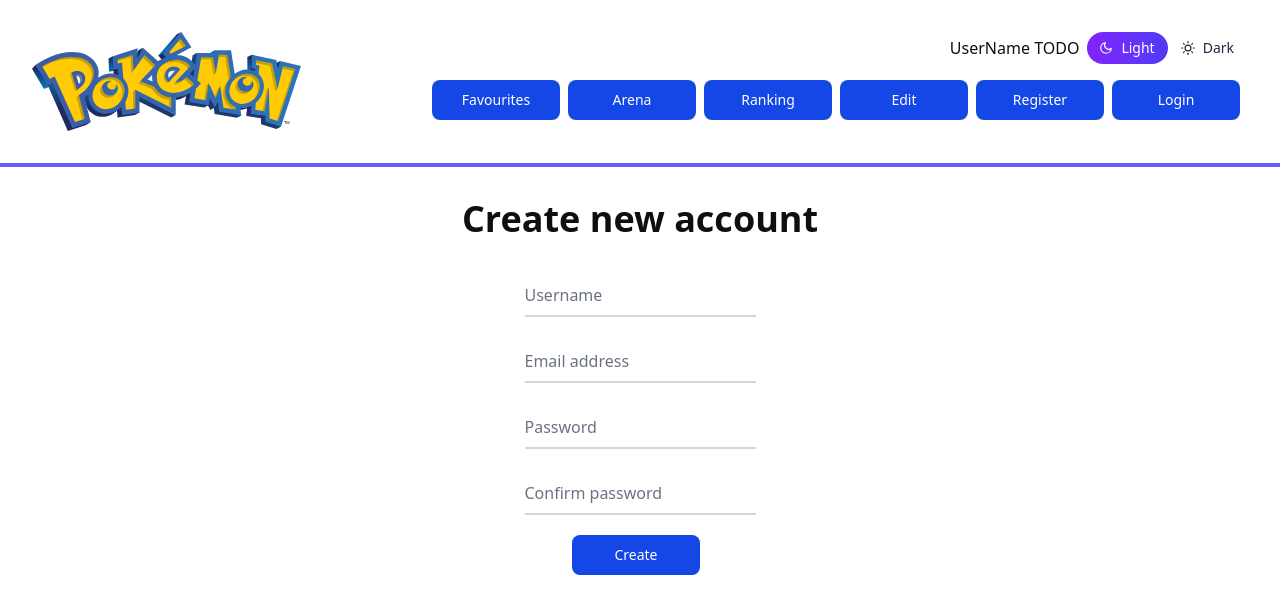
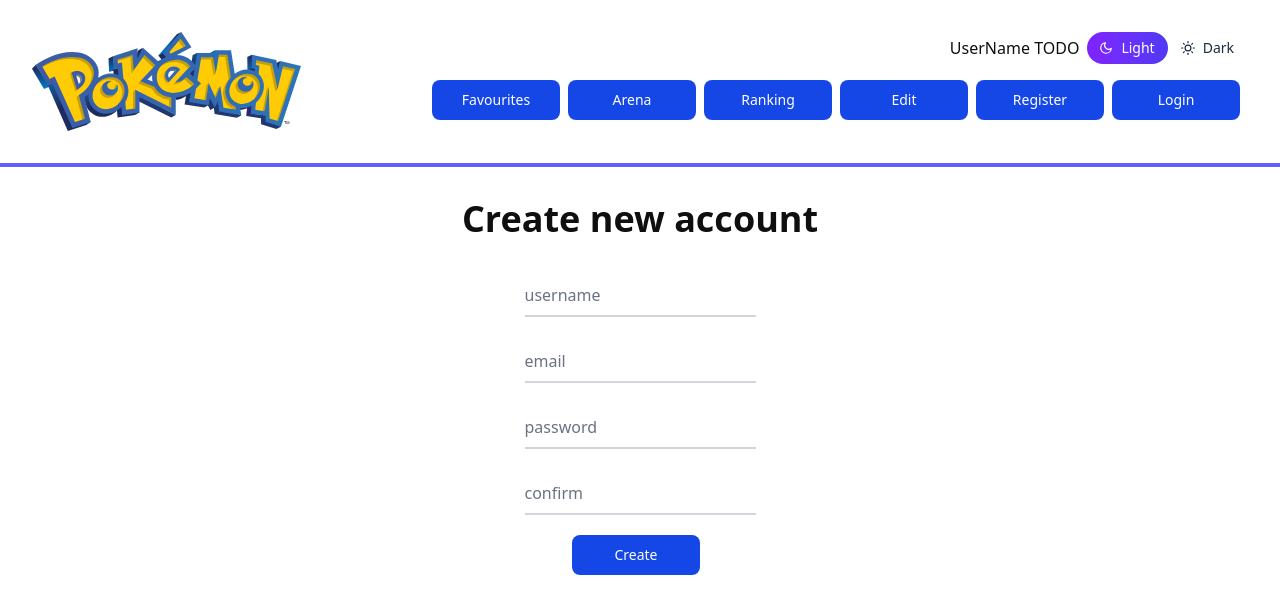
Before and after one commit to LukSt92/Pokedex, a React (Vite) app in the folder pokedex/: page /register in a window 1280 px wide. Shown: the top 614 px of the page. Built offline with nearby package versions, Linux system fonts and the light colour scheme; data requests are answered from the project's data file.

Commit message:
refact: Register.jsx

```diff
--- /dev/null
+++ b/pokedex/src/hooks/useGetAllUsersData.js
@@ -0,0 +1,21 @@
+import { useEffect, useState } from "react";
+import axios from "axios";
+
+const baseUrl = "http://localhost:3000/";
+
+export const useGetAllUsersData = (addUrl) => {
+  const [allUsersData, setAllUsersData] = useState();
+  useEffect(() => {
+    async function getAllUsers() {
+      try {
+        const response = await axios.get(`${baseUrl}${addUrl}`);
+        setAllUsersData(response.data);
+      } catch (error) {
+        console.error(error);
+      }
+    }
+    getAllUsers();
+  }, [addUrl]);
+
+  return { allUsersData };
+};
--- a/pokedex/src/services/db.json
+++ b/pokedex/src/services/db.json
@@ -5,24 +5,6 @@
       "email": "test@o2.pl",
       "password": "123123",
       "id": 1
-    },
-    {
-      "userName": "asdasd",
-      "email": "test@o2.pl",
-      "password": "1!ASDasd",
-      "id": 2
-    },
-    {
-      "userName": "asdasd",
-      "email": "asdasd@o2.pl",
-      "password": "1!ASDasd",
-      "id": 3
-    },
-    {
-      "userName": "asdasd",
-      "email": "test@o2.pl",
-      "password": "1!ASDasd",
-      "id": 4
     }
   ]
 }
--- /dev/null
+++ b/pokedex/src/services/registerSchema.js
@@ -0,0 +1,24 @@
+import * as z from "zod";
+
+export const registerSchema = z
+  .object({
+    username: z
+      .string()
+      .min(3, { message: "Name must be at least 3 characters long." }),
+    email: z.string().email({ message: "Incorrect email address." }),
+    password: z
+      .string()
+      .min(8, { message: "Password must be at least 8 characters long." })
+      .regex(
+        /^(?=.*?[A-Z])(?=.*?[a-z])(?=.*?[0-9])(?=.*?[#?!@$ %^&*-]).{8,}$/,
+        {
+          message:
+            "Password must contain at least 1 uppercase letter, 1 lowercase letter, 1 number, 1 special character and be at least 8 characters long.",
+        }
+      ),
+    confirm: z.string(),
+  })
+  .refine((userData) => userData.password === userData.confirm, {
+    message: "Passwords do not match.",
+    path: ["confirm"],
+  });
--- a/pokedex/src/subpages/register/Register.jsx
+++ b/pokedex/src/subpages/register/Register.jsx
@@ -1,42 +1,15 @@
-import React, { useEffect } from "react";
 import { Button } from "../../shared/Button";
 import { useForm } from "react-hook-form";
-import { useState } from "react";
-import axios from "axios";
 import { zodResolver } from "@hookform/resolvers/zod";
-import * as z from "zod";
+import { registerSchema } from "../../services/registerSchema";
+import { useGetAllUsersData } from "../../hooks/useGetAllUsersData";
+import { createNewUser } from "./createNewUser";
+import { RegisterInput } from "./RegisterInput";
 
-const registerSchema = z
-  .object({
-    username: z
-      .string()
-      .min(3, { message: "Name must be at least 3 characters long." }),
-    email: z.string().email({ message: "Incorrect email address." }),
-    password: z
-      .string()
-      .min(8, { message: "Password must be at least 8 characters long." })
-      .regex(
-        /^(?=.*?[A-Z])(?=.*?[a-z])(?=.*?[0-9])(?=.*?[#?!@$ %^&*-]).{8,}$/,
-        {
-          message:
-            "Password must contain at least 1 uppercase letter, 1 lowercase letter, 1 number, 1 special character and be at least 8 characters long.",
-        }
-      ),
-    confirmPassword: z.string(),
-  })
-  .refine((userData) => userData.password === userData.confirmPassword, {
-    message: "Passwords do not match.",
-    path: ["confirmPassword"],
-  });
-
-const baseUrl = "http://localhost:3000/users";
-
-const inputClass =
-  "block py-2.5 px-0 w-full text-base text-gray-900 bg-transparent border-0 border-b-2 border-gray-300 appearance-none dark:text-white dark:border-gray-600 dark:focus:border-blue-500 focus:outline-none focus:ring-0 focus:border-blue-600 peer";
-const labelClass =
-  "peer-focus:font-medium absolute text-base text-gray-500 dark:text-gray-400 duration-300 transform -translate-y-6 scale-75 top-3 -z-10 origin-[0] peer-focus:start-0 rtl:peer-focus:translate-x-1/4 rtl:peer-focus:left-auto peer-focus:text-blue-600 peer-focus:dark:text-blue-500 peer-placeholder-shown:scale-100 peer-placeholder-shown:translate-y-0 peer-focus:scale-75 peer-focus:-translate-y-6";
+const usersUrl = "users";
 
 export const Register = () => {
+  const { allUsersData } = useGetAllUsersData(usersUrl);
   const {
     register,
     handleSubmit,
@@ -44,84 +17,41 @@ export const Register = () => {
   } = useForm({ resolver: zodResolver(registerSchema), defaultValues: {} });
 
   const onSubmit = (data) => {
+    console.log(allUsersData);
     if (allUsersData.some((user) => user.userName === data.username))
       console.log("test");
     //TODO ADD NOTISTACK!!
     else createNewUser(data);
   };
 
-  async function createNewUser(data) {
-    axios
-      .post(baseUrl, {
-        userName: data.username,
-        email: data.email,
-        password: data.password,
-      })
-      .then(function (response) {
-        console.log(response);
-        //ADD NOTISTACK INFO HERE OR ADD FINALLY!!!
-      })
-      .catch(function (error) {
-        console.log(error);
-      });
-  }
-  useEffect(() => {
-    async function getAllUsers() {
-      try {
-        const response = await axios.get(baseUrl);
-        setAllUsersData(response.data);
-      } catch (error) {
-        console.error(error);
-      }
-    }
-    getAllUsers();
-  }, []);
-  const [allUsersData, setAllUsersData] = useState([]);
-
   return (
     <>
       <p className="text-4xl font-bold">Create new account</p>
       <form onSubmit={handleSubmit(onSubmit)} className="max-w-md mx-auto">
-        <div className="relative z-0 w-full mb-5 group">
-          <input
-            {...register("username")}
-            type="text"
-            className={inputClass}
-            placeholder=" "
-          />
-          <label className={labelClass}>Username</label>
-          {errors?.username && <p>{errors.username.message}</p>}
-        </div>
-        <div className="relative z-0 w-full mb-5 group">
-          <input
-            {...register("email")}
-            type="email"
-            className={inputClass}
-            placeholder=" "
-          />
-          <label className={labelClass}>Email address</label>
-          {errors?.email && <p>{errors.email.message}</p>}
-        </div>
-        <div className="relative z-0 w-full mb-5 group">
-          <input
-            {...register("password")}
-            type="password"
-            className={inputClass}
-            placeholder=" "
-          />
-          <label className={labelClass}>Password</label>
-          {errors?.password && <p>{errors.password.message}</p>}
-        </div>
-        <div className="relative z-0 w-full mb-5 group">
-          <input
-            {...register("confirmPassword")}
-            type="password"
-            className={inputClass}
-            placeholder=" "
-          />
-          <label className={labelClass}>Confirm password</label>
-          {errors?.confirmPassword && <p>{errors.confirmPassword.message}</p>}
-        </div>
+        <RegisterInput
+          register={register}
+          type={"text"}
+          name={"username"}
+          errors={errors.username}
+        />
+        <RegisterInput
+          register={register}
+          type={"email"}
+          name={"email"}
+          errors={errors.email}
+        />
+        <RegisterInput
+          register={register}
+          type={"password"}
+          name={"password"}
+          errors={errors.password}
+        />
+        <RegisterInput
+          register={register}
+          type={"password"}
+          name={"confirm"}
+          errors={errors.confirm}
+        />
         <div className="justify-self-center">
           <Button type="submit">Create</Button>
         </div>
--- /dev/null
+++ b/pokedex/src/subpages/register/RegisterInput.jsx
@@ -0,0 +1,23 @@
+import React from "react";
+
+const inputClass =
+  "block py-2.5 px-0 w-full text-base text-gray-900 bg-transparent border-0 border-b-2 border-gray-300 appearance-none dark:text-white dark:border-gray-600 dark:focus:border-blue-500 focus:outline-none focus:ring-0 focus:border-blue-600 peer";
+const labelClass =
+  "peer-focus:font-medium absolute text-base text-gray-500 dark:text-gray-400 duration-300 transform -translate-y-6 scale-75 top-3 -z-10 origin-[0] peer-focus:start-0 rtl:peer-focus:translate-x-1/4 rtl:peer-focus:left-auto peer-focus:text-blue-600 peer-focus:dark:text-blue-500 peer-placeholder-shown:scale-100 peer-placeholder-shown:translate-y-0 peer-focus:scale-75 peer-focus:-translate-y-6";
+
+export const RegisterInput = ({ register, type, name, errors }) => {
+  return (
+    <div className="relative z-0 w-full mb-5 group">
+      <input
+        {...register(name)}
+        type={type}
+        className={inputClass}
+        placeholder=" "
+      />
+      <label className={labelClass}>{name}</label>
+      {errors && (
+        <p className="text-red-500 text-sm font-medium">{errors.message}</p>
+      )}
+    </div>
+  );
+};
--- /dev/null
+++ b/pokedex/src/subpages/register/createNewUser.js
@@ -0,0 +1,20 @@
+import React from "react";
+import axios from "axios";
+
+const baseUrl = "http://localhost:3000/users";
+
+export const createNewUser = async (data) => {
+  axios
+    .post(baseUrl, {
+      userName: data.username,
+      email: data.email,
+      password: data.password,
+    })
+    .then(function (response) {
+      console.log(response);
+      //ADD NOTISTACK INFO HERE OR ADD FINALLY!!!
+    })
+    .catch(function (error) {
+      console.log(error);
+    });
+};
```
